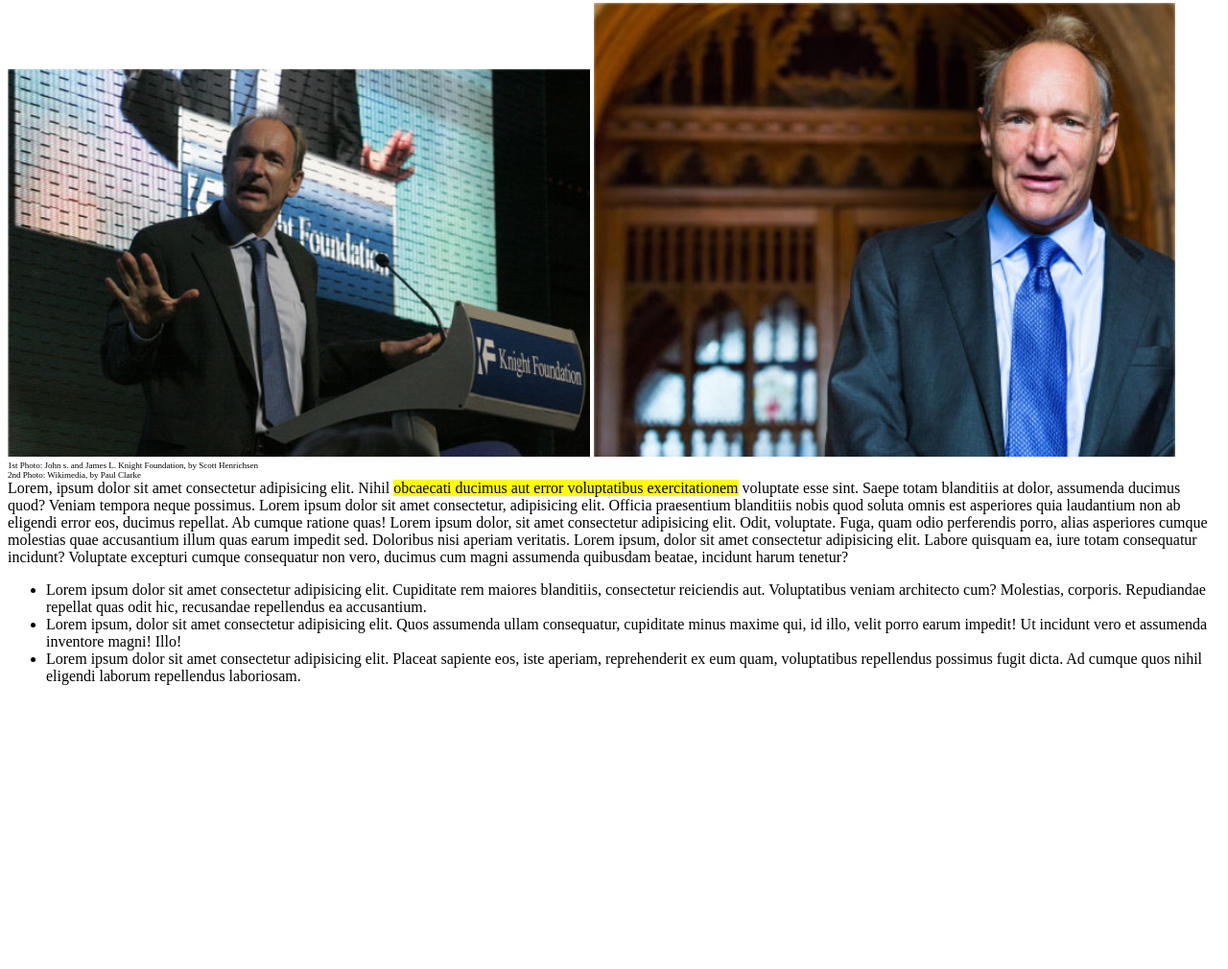
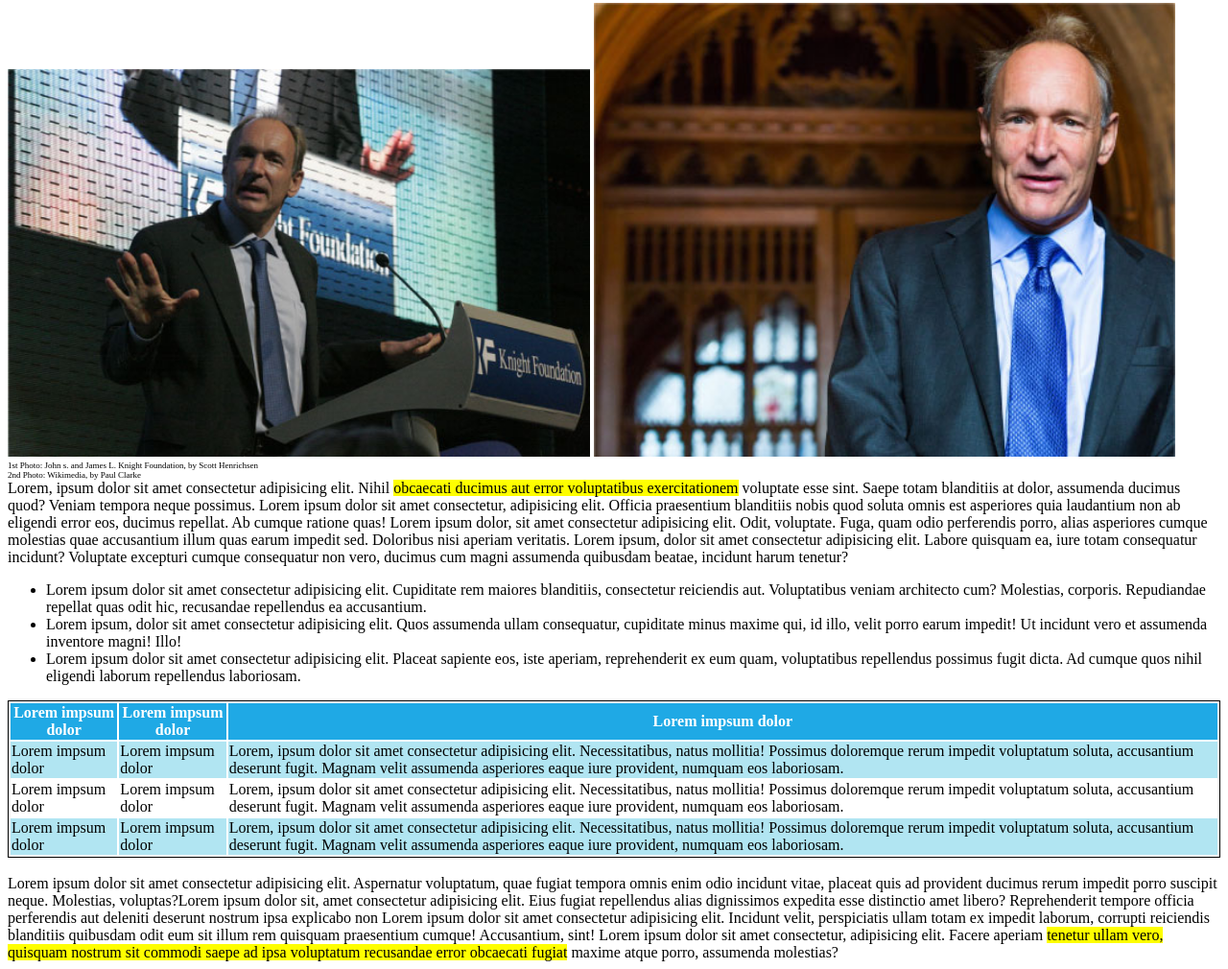
Before and after one commit to ABiviano13/html-css-booleaner, a plain HTML site: page index.html in a window 1280 px wide. Shown: the part 344-1354 px from the top of the page at 96% size. Before the commit the page ends 1074 px from the top, so only its background shows below. Drawn offline with Linux system fonts and the light colour scheme.

Commit message:
Modifiche ai colori, in css, e aggiunta della tabella e dell'ultimo testo con le rispettive regole css.

```diff
--- a/css/style.css
+++ b/css/style.css
@@ -1,6 +1,6 @@
 /* Proprietà per la barra azzurra */
 header{
-    background-color:	#6495ed;
+    background-color:	#4076b9;
     background-image: url(../img/pattern.png);
     background-size: contain;
 }
@@ -29,5 +29,16 @@ img{
 
 /* Proprietà della seconda section */
 .important{
-    background-color: 	#ffff00;
+    background-color: 	#fefe00;
 }
+/* Proprietà della sezione-tabella */
+.table{
+    border: 1px solid black;
+}
+.sezione-blu{
+    background-color: 	#1fa9e5;
+    color: white;
+}
+.sezione-azzurra{
+    background-color: 	#b1e5f2;
+}
--- a/index.html
+++ b/index.html
@@ -34,8 +34,11 @@
 
         <!-- Inizio seconda sezione-testo -->
         <section>
-            <div>Lorem, ipsum dolor sit amet consectetur adipisicing elit. Nihil <span class="important">obcaecati ducimus aut error voluptatibus exercitationem</span>  voluptate esse sint. Saepe totam blanditiis at dolor, assumenda ducimus quod? Veniam tempora neque possimus. Lorem ipsum dolor sit amet consectetur, adipisicing elit. Officia praesentium blanditiis nobis quod soluta omnis est asperiores quia laudantium non ab eligendi error eos, ducimus repellat. Ab cumque ratione quas! Lorem ipsum dolor, sit amet consectetur adipisicing elit. Odit, voluptate. Fuga, quam odio perferendis porro, alias asperiores cumque molestias quae accusantium illum quas earum impedit sed. Doloribus nisi aperiam veritatis. Lorem ipsum, dolor sit amet consectetur adipisicing elit. Labore quisquam ea, iure totam consequatur incidunt? Voluptate excepturi cumque consequatur non vero, ducimus cum magni assumenda quibusdam beatae, incidunt harum tenetur?</div>
+            <div>
+                Lorem, ipsum dolor sit amet consectetur adipisicing elit. Nihil <span class="important">obcaecati ducimus aut error voluptatibus exercitationem</span>  voluptate esse sint. Saepe totam blanditiis at dolor, assumenda ducimus quod? Veniam tempora neque possimus. Lorem ipsum dolor sit amet consectetur, adipisicing elit. Officia praesentium blanditiis nobis quod soluta omnis est asperiores quia laudantium non ab eligendi error eos, ducimus repellat. Ab cumque ratione quas! Lorem ipsum dolor, sit amet consectetur adipisicing elit. Odit, voluptate. Fuga, quam odio perferendis porro, alias asperiores cumque molestias quae accusantium illum quas earum impedit sed. Doloribus nisi aperiam veritatis. Lorem ipsum, dolor sit amet consectetur adipisicing elit. Labore quisquam ea, iure totam consequatur incidunt? Voluptate excepturi cumque consequatur non vero, ducimus cum magni assumenda quibusdam beatae, incidunt harum tenetur?
+            </div>
         </section>
+        <!-- Fine sezione-testo -->
 
         <!-- Inizio terza sezione-elenco -->
         <section>
@@ -51,6 +54,69 @@
                 </li>
             </ul>
         </section>
+        <!-- Fine terza sezione-elenco -->
+
+        <!-- Inizio sezione-tabella -->
+        <section class="table">
+            <table>
+                <thead>
+                    <tr class="sezione-blu">
+                        <th>
+                            Lorem impsum dolor
+                        </th>
+                        <th>
+                            Lorem impsum dolor
+                        </th>
+                        <th>
+                            Lorem impsum dolor
+                        </th>
+                    </tr>
+                </thead>
+                <tbody>
+                    <tr class="sezione-azzurra">
+                        <td>
+                            Lorem impsum dolor
+                        </td>
+                        <td>
+                            Lorem impsum dolor
+                        </td>
+                        <td>
+                            Lorem, ipsum dolor sit amet consectetur adipisicing elit. Necessitatibus, natus mollitia! Possimus doloremque rerum impedit voluptatum soluta, accusantium deserunt fugit. Magnam velit assumenda asperiores eaque iure provident, numquam eos laboriosam.
+                        </td>
+                    </tr>
+                    <tr>
+                        <td>
+                            Lorem impsum dolor
+                        </td>
+                        <td>
+                            Lorem impsum dolor
+                        </td>
+                        <td>
+                            Lorem, ipsum dolor sit amet consectetur adipisicing elit. Necessitatibus, natus mollitia! Possimus doloremque rerum impedit voluptatum soluta, accusantium deserunt fugit. Magnam velit assumenda asperiores eaque iure provident, numquam eos laboriosam.
+                        </td>
+                    </tr>
+                    <tr class="sezione-azzurra">
+                        <td>
+                            Lorem impsum dolor
+                        </td>
+                        <td>
+                            Lorem impsum dolor
+                        </td>
+                        <td>
+                            Lorem, ipsum dolor sit amet consectetur adipisicing elit. Necessitatibus, natus mollitia! Possimus doloremque rerum impedit voluptatum soluta, accusantium deserunt fugit. Magnam velit assumenda asperiores eaque iure provident, numquam eos laboriosam.
+                        </td>
+                    </tr>
+                </tbody>
+            </table>
+        </section>
+        <!-- Fine sezione-tabella -->
+        <br>
+        <!-- Inizio sezione-testo -->
+        <section>
+            <div>
+                Lorem ipsum dolor sit amet consectetur adipisicing elit. Aspernatur voluptatum, quae fugiat tempora omnis enim odio incidunt vitae, placeat quis ad provident ducimus rerum impedit porro suscipit neque. Molestias, voluptas?Lorem ipsum dolor sit, amet consectetur adipisicing elit. Eius fugiat repellendus alias dignissimos expedita esse distinctio amet libero? Reprehenderit tempore officia perferendis aut deleniti deserunt nostrum ipsa explicabo non Lorem ipsum dolor sit amet consectetur adipisicing elit. Incidunt velit, perspiciatis ullam totam ex impedit laborum, corrupti reiciendis blanditiis quibusdam odit eum sit illum rem quisquam praesentium cumque! Accusantium, sint! Lorem ipsum dolor sit amet consectetur, adipisicing elit. Facere aperiam <span class="important">tenetur ullam vero, quisquam nostrum sit commodi saepe ad ipsa voluptatum recusandae error obcaecati fugiat</span> maxime atque porro, assumenda molestias?
+            </div>
+        </section>
 
     </main>
 
```
